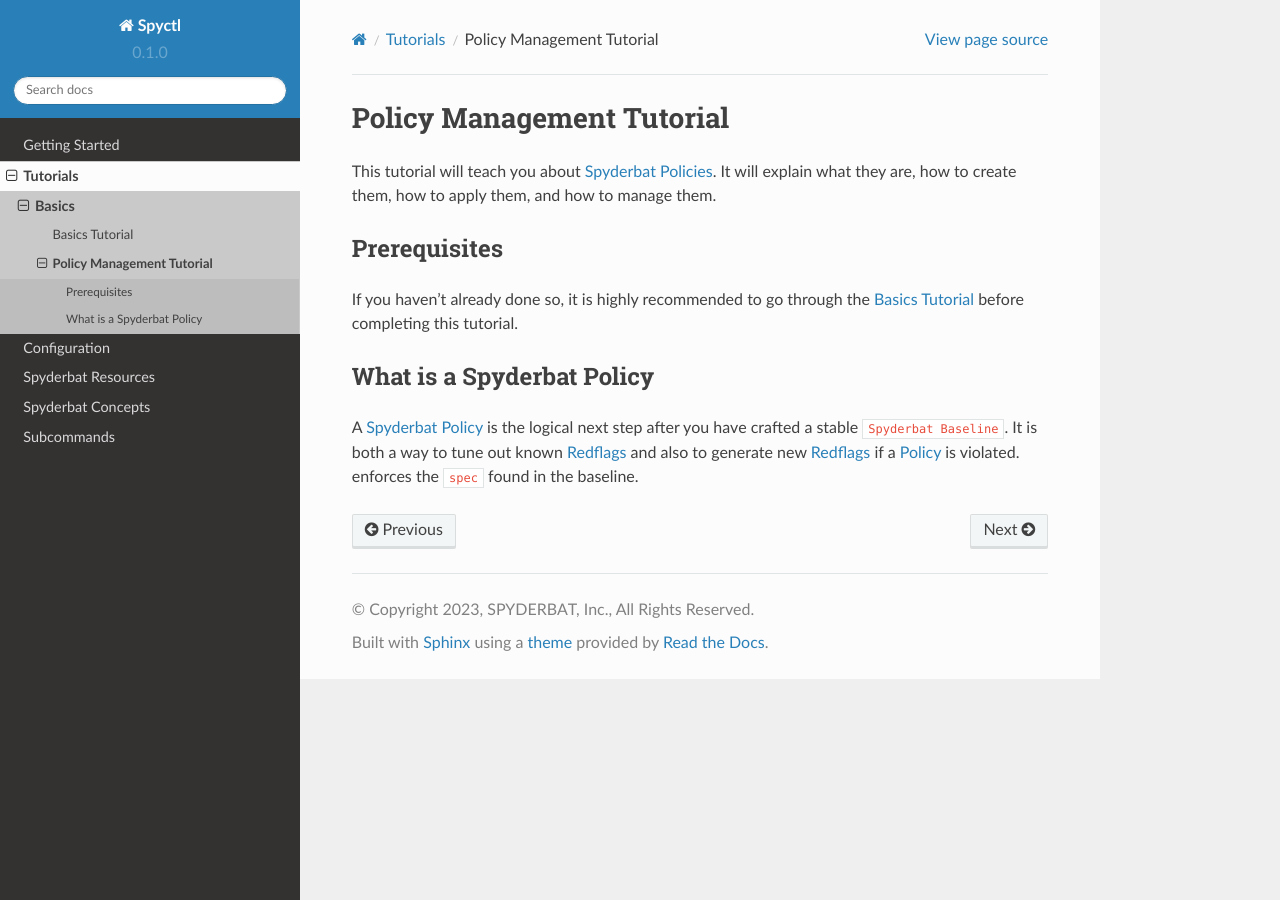
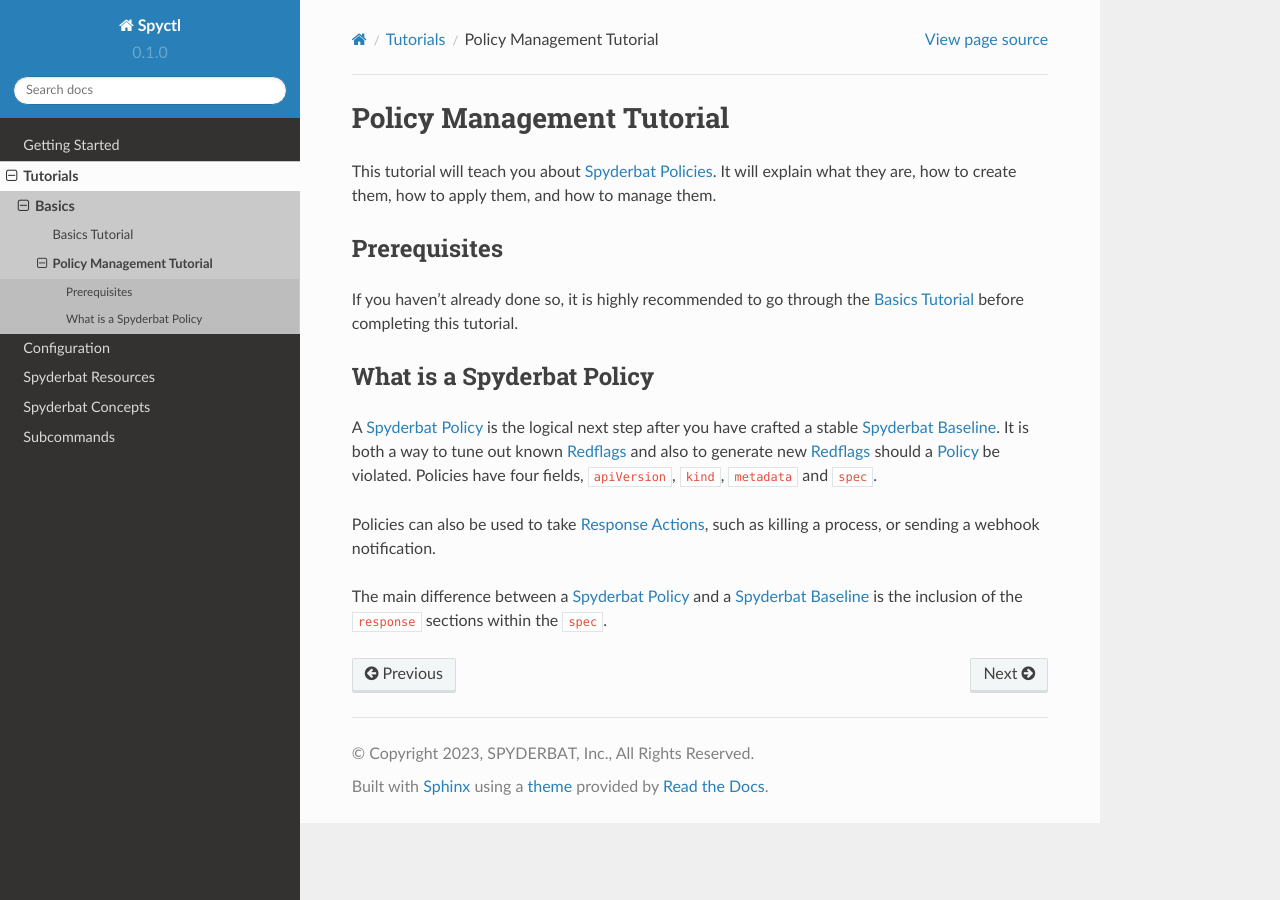
Before and after one commit to spyderbat/spyctl, a Sphinx documentation site: the page built from docs/tutorials/policy_management.rst, in a window 1280 px wide. Built offline with Sphinx 7.4.7 and the Read the Docs theme 2.0.0, drawn with Linux system fonts in a browser that asks for light colours.

Commit message:
docs bugfixing

```diff
--- a/docs/tutorials/policy_management.rst
+++ b/docs/tutorials/policy_management.rst
@@ -17,31 +17,37 @@
 ==========================
 
 A |s_policy| is the logical next step after you have crafted a stable |s_baseline|. It is both a
-way to tune out known |redflags| and also to generate new |redflags| if a |policy| is violated. enforces the
-``spec`` found in the baseline.
+way to tune out known |redflags| and also to generate new |redflags| should a |policy| be violated.
+Policies have four fields, ``apiVersion``, ``kind``, ``metadata`` and ``spec``.
+
+Policies
+can also be used to take |responses|, such as killing a process, or sending a webhook notification.
+
+The main difference between a |s_policy| and a |s_baseline| is the inclusion of the ``response`` sections
+within the ``spec``.
 
 .. |context| replace:: :ref:`Context<Contexts>`
 .. |contexts| replace:: :ref:`Contexts<Contexts>`
-.. |baselines| replace:: ``Baselines``
-.. |baseline| replace:: ``Baseline``
+.. |baselines| replace:: :ref:`Baselines<Baselines>`
+.. |baseline| replace:: :ref:`Baseline<Baselines>`
 .. |fprints| replace:: :ref:`Fingerprints<Fingerprints>`
 .. |fprint| replace:: :ref:`Fingerprint<Fingerprints>`
 .. |fprint_grp| replace:: :ref:`Fingerprint Group<Fingerprint_Groups>`
 .. |fprint_grps| replace:: :ref:`Fingerprint Groups<Fingerprint_Groups>`
 .. |mach| replace:: :ref:`Machine<Machines>`
 .. |machs| replace:: :ref:`Machines<Machines>`
-.. |na| replace:: ``Nano Agent``
+.. |na| replace:: :ref:`Nano Agent<Nano_Agent>`
 .. |policies| replace:: :ref:`Policies<Policies>`
 .. |policy| replace:: :ref:`Policy<Policies>`
 .. |redflags| replace:: :ref:`Redflags<Redflags>`
 .. |resource| replace:: :ref:`Resource<Resources>`
 .. |resources| replace:: :ref:`Resources<Resources>`
-.. |spyctl| replace:: ``Spyctl``
+.. |responses| replace:: :ref:`Response Actions<Response_Actions>`
 .. |secret| replace:: :ref:`Secret<Secrets>`
 
-.. |s_na| replace:: ``Spyderbat Nano Agent``
-.. |s_baselines| replace:: ``Spyderbat Baselines``
-.. |s_baseline| replace:: ``Spyderbat Baseline``
+.. |s_na| replace:: :ref:`Spyderbat Nano Agent<Nano_Agent>`
+.. |s_baselines| replace:: :ref:`Spyderbat Baselines<Baselines>`
+.. |s_baseline| replace:: :ref:`Spyderbat Baseline<Baselines>`
 .. |s_fprints| replace:: :ref:`Spyderbat Fingerprints<Fingerprints>`
 .. |s_fprint| replace:: :ref:`Spyderbat Fingerprint<Fingerprints>`
 .. |s_policies| replace:: :ref:`Spyderbat Policies<Policies>`
```
Also changed, not shown: docs/tutorials/spyctl_basics.rst (+7 -8 lines), docs/user/spyderbat_concepts.rst (+14 -4 lines).
